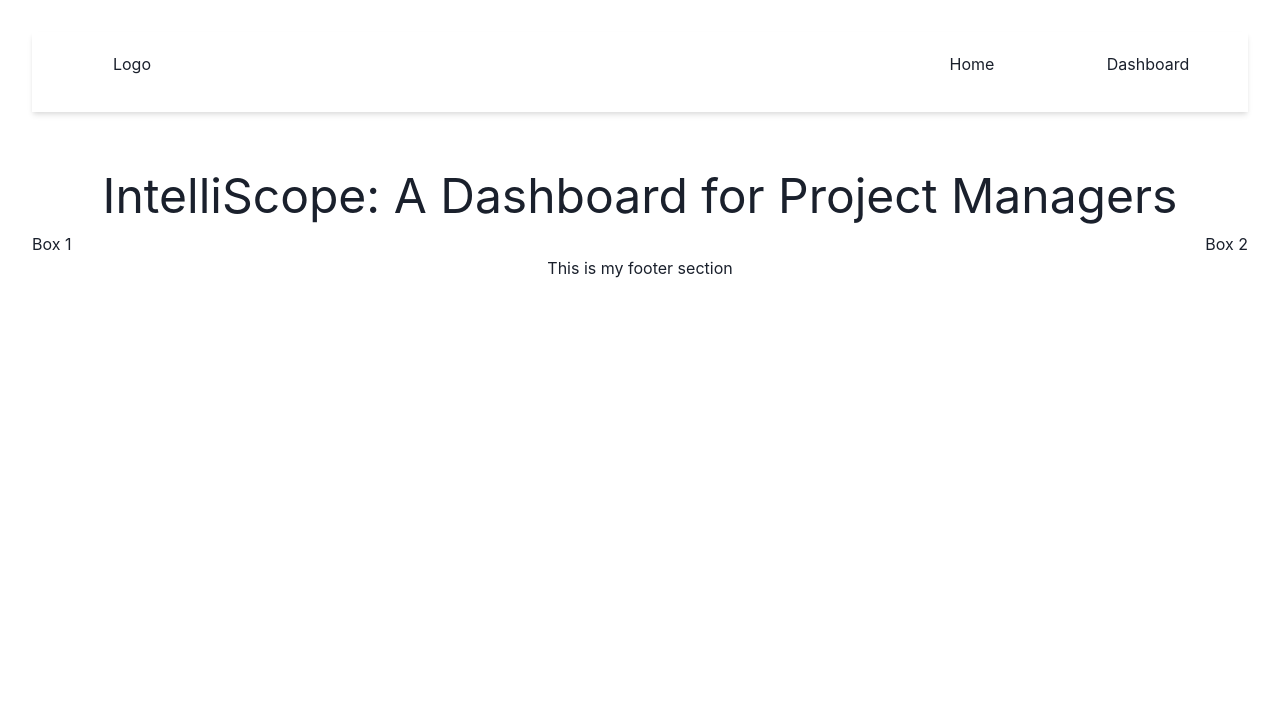
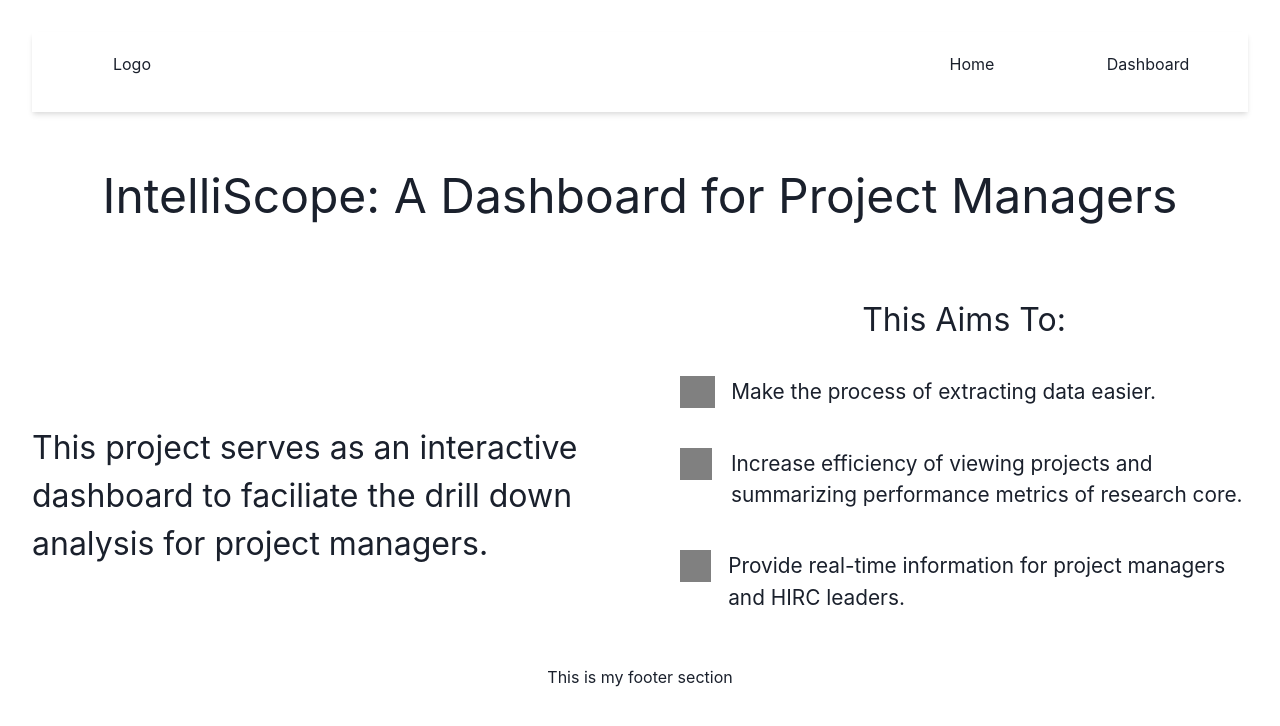
Before and after one commit to AipuAmeh/hirc-dashboard, a React (Vite) app in the folder client/: page / in a window 1280 px wide. Shown: the top 726 px of the page. Built offline with nearby package versions, Linux system fonts and the light colour scheme.

Commit message:
created main styling of home page based on figma mockup

```diff
--- a/client/src/Components/Footer.jsx
+++ b/client/src/Components/Footer.jsx
@@ -2,7 +2,7 @@ import { Box, Flex } from "@chakra-ui/react"
 
 const Footer = () => {
     return (
-    <Box>
+    <Box p={5}>
         This is my footer section
     </Box>
     )
--- a/client/src/Components/Header.jsx
+++ b/client/src/Components/Header.jsx
@@ -5,8 +5,13 @@ const Header = () => {
     return (
       <Flex gap="4" justify="space-between" p={5} shadow={"md"}>
       <Box height="10" width="40" marginEnd="auto">Logo</Box>
-      <Box height="10" width="40"  >Home</Box>
+      <Link href="/">
+            <Box height="10" width="40"  >Home</Box>
+      </Link>
+
+      <Link href='/dashboard'>
       <Box height="10" width="40">Dashboard</Box>
+      </Link>
     </Flex>
     )
 }
--- a/client/src/Pages/Home.jsx
+++ b/client/src/Pages/Home.jsx
@@ -1,19 +1,58 @@
-import { Box, Flex, Text } from "@chakra-ui/react"
+import { Box, Flex, Text, Grid, GridItem, Stack } from "@chakra-ui/react";
 
 const Home = () => {
-    return (
-       <Box>
-<Text fontSize='3em' mt={"1em"}>IntelliScope: A Dashboard for Project Managers</Text>
-<Flex justifyContent={"space-between"}>
+  return (
     <Box>
-        Box 1
+      <Text fontSize="3em" mt={"1em"}>
+        IntelliScope: A Dashboard for Project Managers
+      </Text>
+      <Flex gap="5em" mt="4em">
+        <Box flex="1">
+          <Text fontSize="2em" textAlign={"left"} mt={'4em'}>
+            This project serves as an interactive dashboard to faciliate the
+            drill down analysis for project managers.
+          </Text>
+        </Box>
+        <Box flex="1">
+            <Text fontSize="2em" mb={'2rem'}>This Aims To:</Text>
+          <Stack>
+            <Box display="flex" flexDirection="row" gap="1em" mb='2rem'>
+              <Box
+                background="gray"
+                width="2.2rem"
+                height="2rem"
+              ></Box>
+              <Text textAlign={"left"} fontSize={"1.3em"}>
+                Make the process of extracting data easier.
+              </Text>
+            </Box>
+            <Box display="flex" flexDirection="row" gap="1.2em" mb='2rem'>
+              <Box
+                background="gray"
+                width="3.6rem"
+                height="2rem"
+              ></Box>
+              <Text textAlign={"left"} fontSize={"1.3em"}>
+                Increase efficiency of viewing projects and summarizing
+                performance metrics of research core.
+              </Text>
+            </Box>
+            <Box display="flex" flexDirection="row" gap="1.1em" mb='2rem'>
+              <Box
+                background="gray"
+                width="2.5rem"
+                height="2rem"
+              ></Box>
+              <Text textAlign={"left"} fontSize={"1.3em"}>
+                Provide real-time information for project managers and HIRC
+                leaders.
+              </Text>
+            </Box>
+          </Stack>
+        </Box>
+      </Flex>
     </Box>
-        <Box>
-        Box 2
-    </Box>
-</Flex>
-       </Box>
-    )
-}
+  );
+};
 
 export default Home;
```
